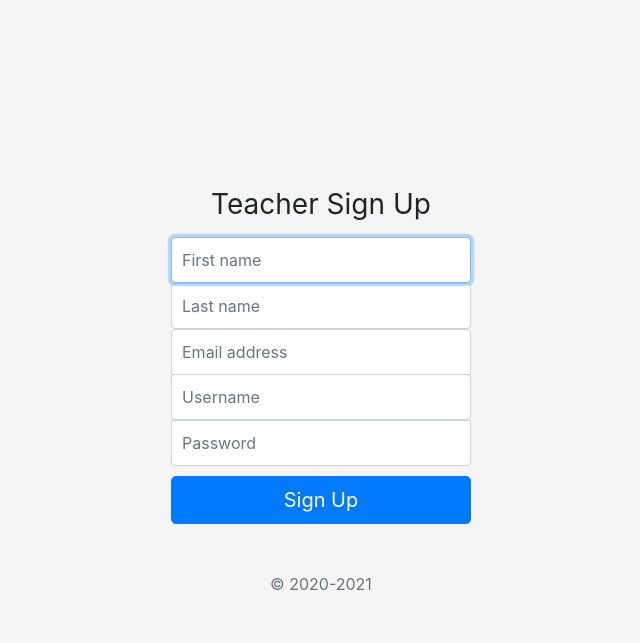
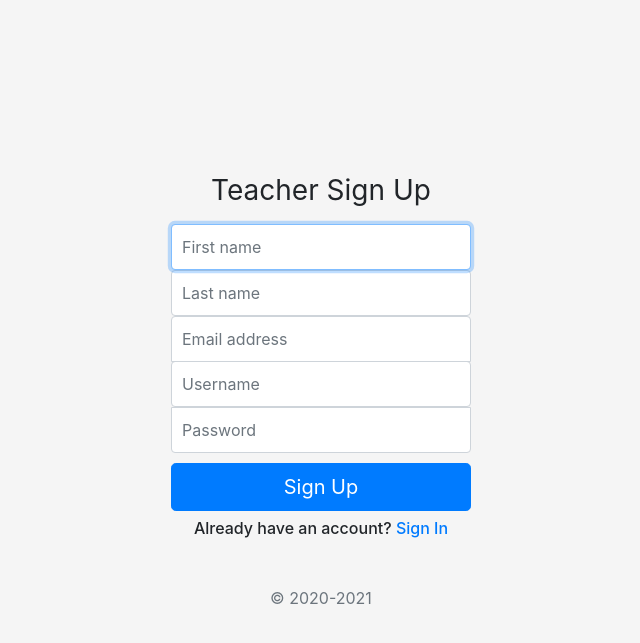
Before and after one commit to sazzadshopno/Attendance-Management-System, a Django app: page /signup/ in a window 1280 px wide. Shown: the top 643 px of the page, without its empty margins (319-959 px from the left). Run offline with Django 3.2, Linux system fonts and the light colour scheme; some libraries are stand-ins or nearby versions.

Commit message:
minor update in signin and signup file

```diff
--- a/teacher/templates/teacher/signin.html
+++ b/teacher/templates/teacher/signin.html
@@ -9,11 +9,15 @@
 <body class='text-center'>
     <form class="form-signin">
         <h1 class="h3 mb-3 font-weight-normal">Teacher Panel</h1>
+
         <label for="inputEmail" class="sr-only">Email address</label>
         <input type="email" id="inputEmail" class="form-control" placeholder="Email address" required="" autofocus="">
+
         <label for="inputPassword" class="sr-only">Password</label>
         <input type="password" id="inputPassword" class="form-control" placeholder="Password" required="">
+
         <button class="btn btn-lg btn-primary btn-block" type="submit">Sign in</button>
+        <p class="h6 mt-2">Don't have an account? <a class="text-decoration-none" href="{% url 'signup' %}">Sign up</a></p>
         <p class="mt-5 mb-3 text-muted">© 2020-2021</p>
     </form>
 </body>
--- a/teacher/templates/teacher/signup.html
+++ b/teacher/templates/teacher/signup.html
@@ -26,6 +26,7 @@
         <input type="password" id="inputPassword" class="form-control" placeholder="Password" required="">
 
         <button class="btn btn-lg btn-primary btn-block" type="submit">Sign Up</button>
+        <p class="h6 mt-2">Already have an account? <a class="text-decoration-none" href="{% url 'signin' %}">Sign In</a></p>
         <p class="mt-5 mb-3 text-muted">© 2020-2021</p>
     </form>
 </body>
```
